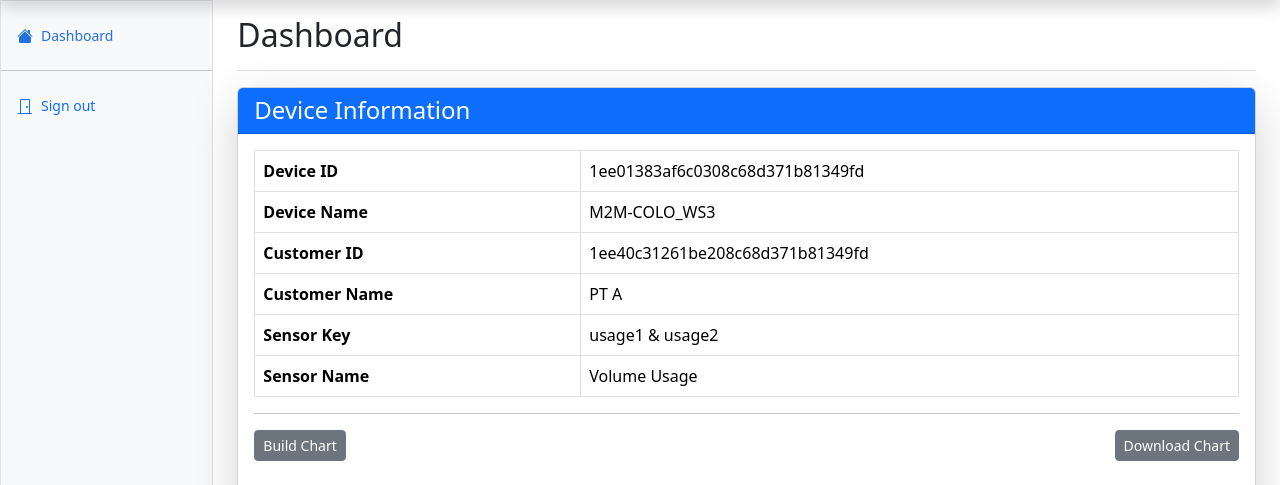
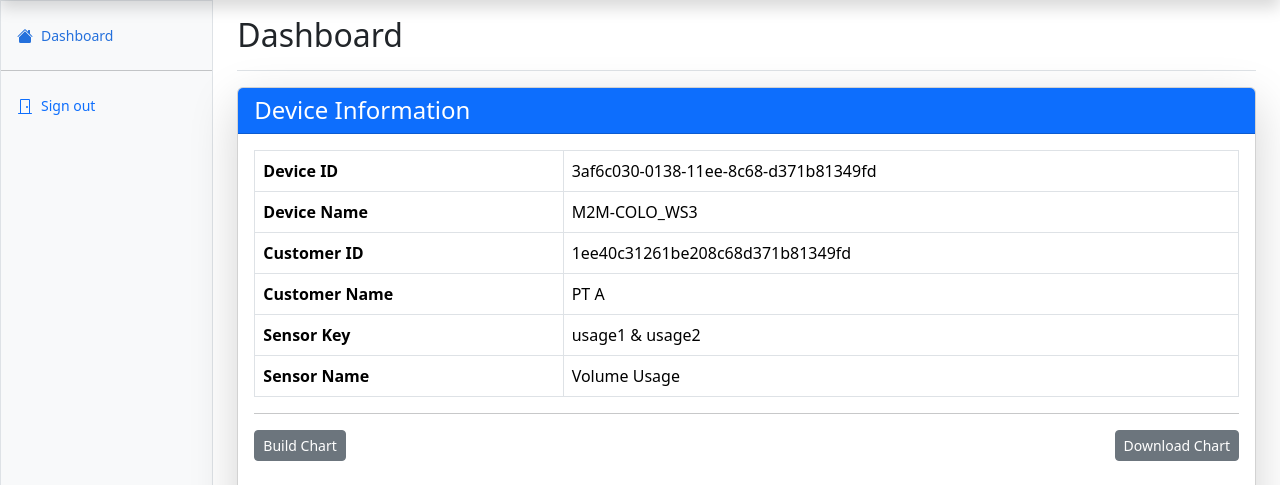
Before and after one commit to AIRGG/skripsi-arima-web, a Python web app: template templates/dashboard/index.html in a window 1280 px wide. Shown: the part 48-533 px from the top of the page. Run offline with Jinja, Linux system fonts and the light colour scheme; the template is opened without the code that fills it, so the values that code supplies are empty.

Commit message:
first awal

```diff
--- a/routes/imports.py
+++ b/routes/imports.py
@@ -11,7 +11,7 @@ from contextlib import suppress
 from starlette.applications import Starlette
 from starlette.routing import Route
 
-from utils.utility import check_user_login
+from utils.utility import check_user_login, convert_uuid
 
 import json,time,os,joblib,pathlib
 import httpx
--- a/static/custom/dashboard.js
+++ b/static/custom/dashboard.js
@@ -256,7 +256,7 @@ const getData = async () => {
 
       "start_date": "2023-12-16",
       "end_date": "2024-02-29",
-      "device_id": "1ee01383af6c0308c68d371b81349fd",
+      "device_id": "3af6c030-0138-11ee-8c68-d371b81349fd",
       "sensor_key": "usage1"
     })
   }).then(response => {
@@ -281,7 +281,7 @@ const getData = async () => {
 
       "start_date": "2023-12-16",
       "end_date": "2024-02-29",
-      "device_id": "1ee01383af6c0308c68d371b81349fd",
+      "device_id": "3af6c030-0138-11ee-8c68-d371b81349fd",
       "sensor_key": "usage2"
     })
   }).then(response => {
--- a/templates/dashboard/index.html
+++ b/templates/dashboard/index.html
@@ -21,7 +21,7 @@
         <tbody>
           <tr>
             <th scope="row">Device ID</th>
-            <td>1ee01383af6c0308c68d371b81349fd</td>
+            <td>3af6c030-0138-11ee-8c68-d371b81349fd</td>
           </tr>
           <tr>
             <th scope="row">Device Name</th>
```
Also changed, not shown: routes/ApiArima.py (+11 -11 lines), utils/utility.py (+7 -0 lines), 1 other file.
